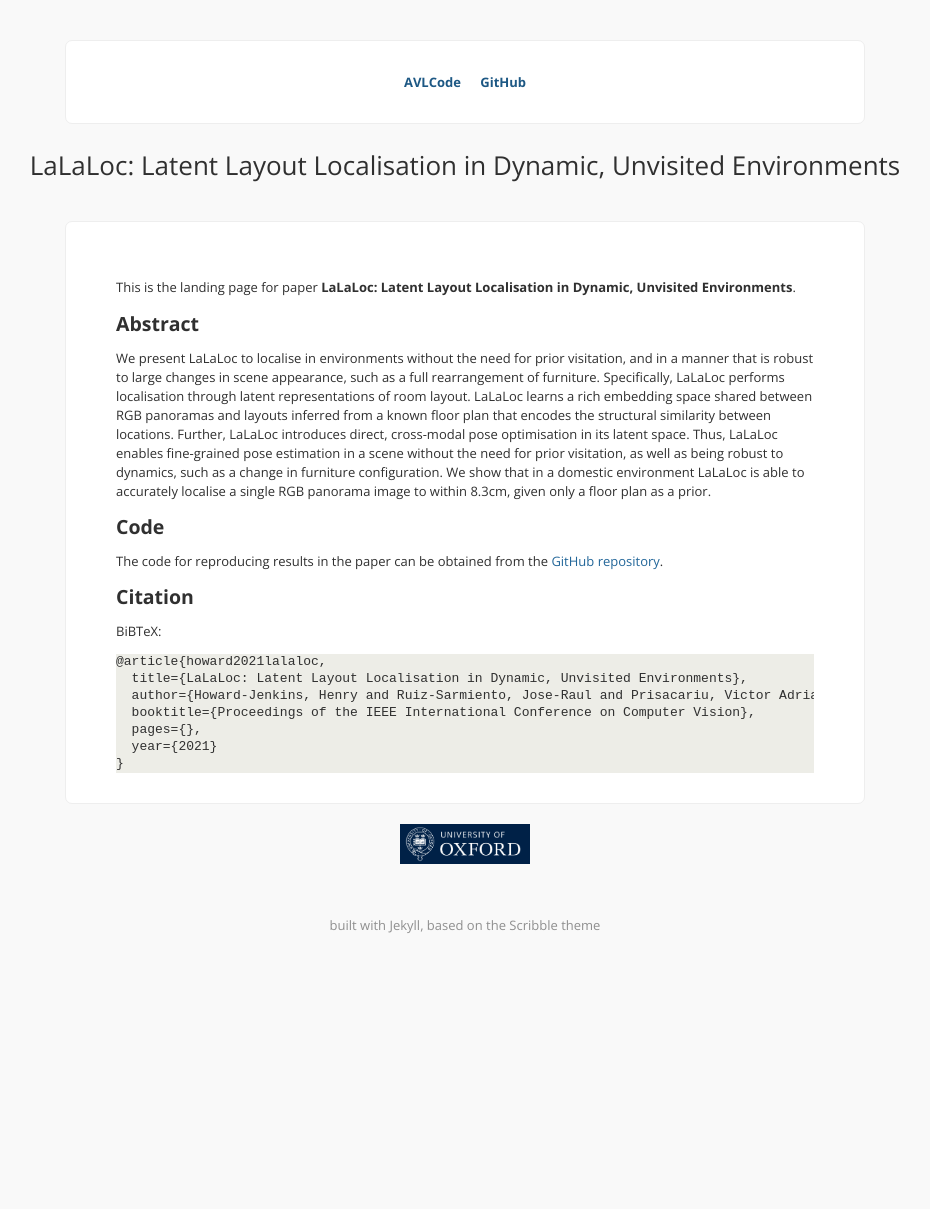
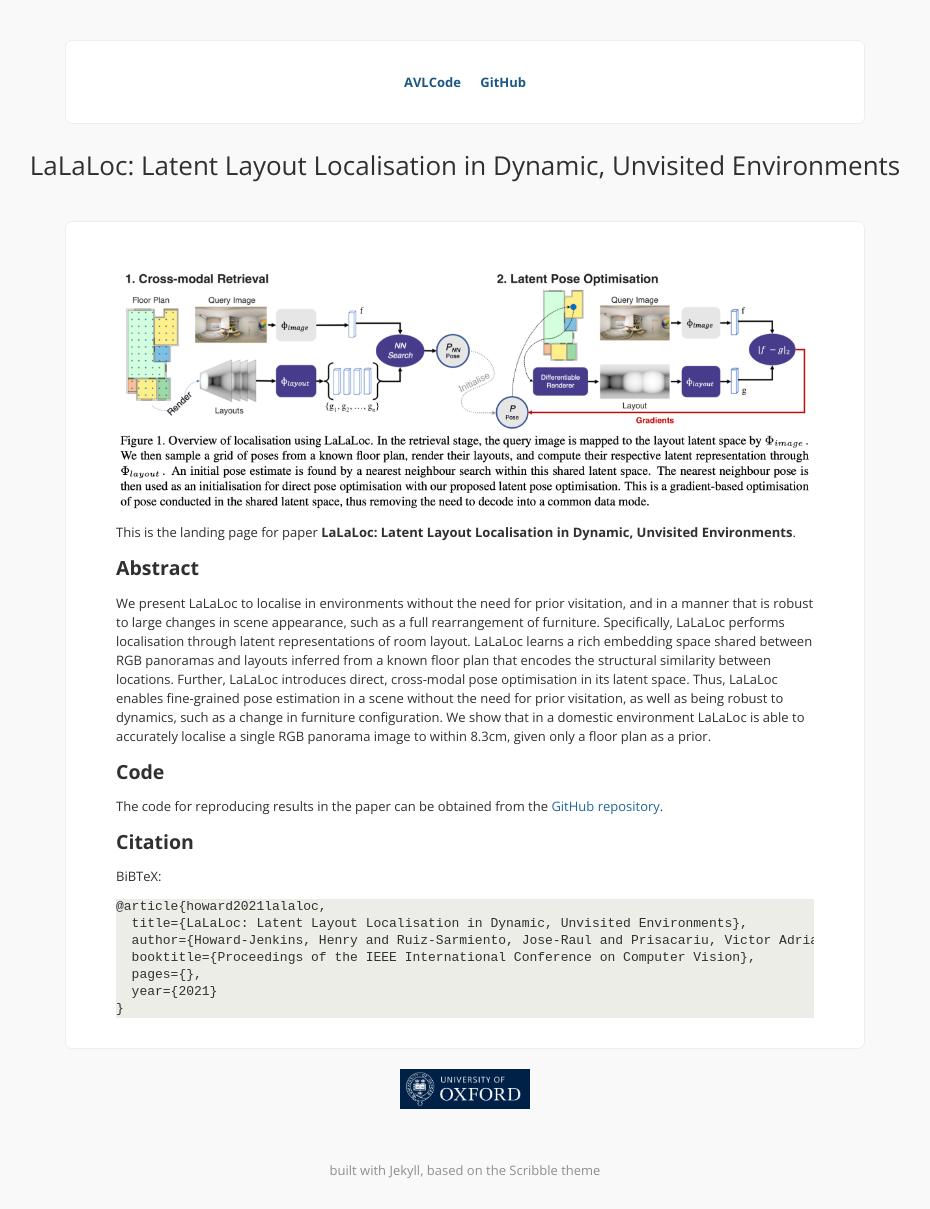
Before and after one commit to ActiveVisionLab/LaLaLoc, a Jekyll site: the page built from index.md, in a window 1280 px wide. Shown: the whole page, without its empty margins (175-1105 px from the left). Built offline with Jekyll 4.4.1, drawn with Linux system fonts in a browser that asks for light colours; comment, search, counter and statistics services are not loaded; before the commit the page ends 964 px from its top, so only the background shows below that.

Commit message:
Update description + overview image

```diff
--- a/_config.yml
+++ b/_config.yml
@@ -1,5 +1,5 @@
 title: "LaLaLoc: Latent Layout Localisation in Dynamic, Unvisited Environments"
-description: A decomposition method which allows for simultaneous training of an entire search space of group convolution architectures.
+description: A method to localise in dynamic and unvisited environments through latent representations of room layout.
 url: lalaloc.active.vision
 signoff: Henry Howard-Jenkins
 
--- a/index.md
+++ b/index.md
@@ -3,7 +3,7 @@ layout: index
 title: "LaLaLoc: Latent Layout Localisation in Dynamic, Unvisited Environments"
 ---
 
-[](images/overview.png)
+![Overview Image](images/overview.png)
 
 This is the landing page for paper **LaLaLoc: Latent Layout Localisation in Dynamic, Unvisited Environments**.
 
```
Also changed, not shown: images/preview.png (added), 1 other file.
